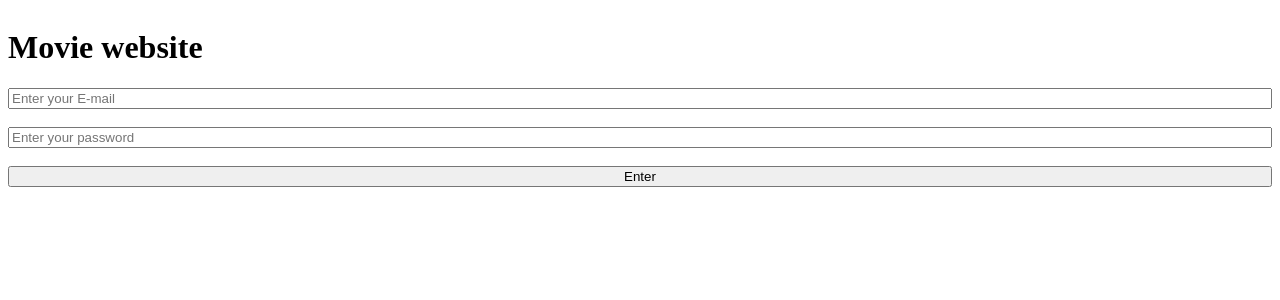
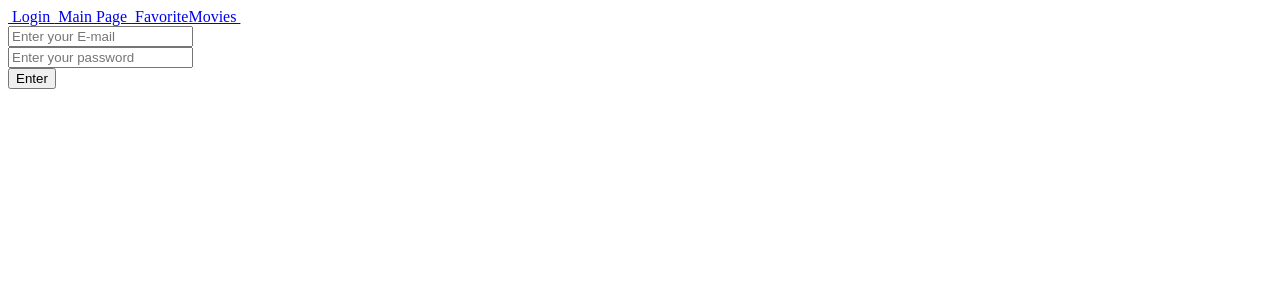
Before and after one commit to tigran12345678/Movie-Website, a React (Vite) app: page / in a window 1280 px wide. Shown: the top 300 px of the page. Built offline with nearby package versions, Linux system fonts and the light colour scheme.

Commit message:
Added Router

```diff
--- a/package.json
+++ b/package.json
@@ -14,6 +14,7 @@
     "react": "^19.1.0",
     "react-dom": "^19.1.0",
     "react-redux": "^9.2.0",
+    "react-router": "^7.5.3",
     "react-router-dom": "^7.5.3"
   },
   "devDependencies": {
--- a/src/App.css
+++ b/src/App.css
@@ -12,3 +12,8 @@
   display: flex;
   flex-flow: column;
 }
+
+.Favorites {
+  display: flex;
+  flex-flow: row;
+}
--- a/src/App.tsx
+++ b/src/App.tsx
@@ -1,19 +1,61 @@
 
 import Login from './components/Login';
-import HeaderNavigation from './components/HeaderNavigation';
-import Movies from './components/Movies';
-import FavoritesPage from './components/FavoritesPage';
+import Layout from './components/layout/HeaderNavigation';
+import Movies from './components/mainPage/Movies';
+import FavoritesPage from './components/favoritesPage/FavoritesPage';
 import './App.css';
-import { BrowserRouter, Routes, Route, NavLink } from 'react-router-dom';
+import {  createBrowserRouter, RouterProvider, NavLink} from 'react-router';
 
-export default function App() {
+
+
+
+const LoginPage  = () => {
+      return(
+          <Login />
+      );
+}
+
+
+const MainPage = () => {
+    return (
+      <Movies />
+    )
+}
+
+const FavoriteMovies = () =>{
+    return (
+      <FavoritesPage />
+    )
+}
+
+const router = createBrowserRouter ([
+
+      {
+        path:"/",
+        element: <Layout><LoginPage /></Layout>
+      },
+      {
+        path: "/mainPage",
+        element: <Layout> <MainPage /></Layout>
+      },
+      {  path: "/favoriteMovies",
+        element: <Layout><FavoriteMovies /></Layout>
+      }
+
+]);
+
+
+ function App() {
   return (
 
-    <div className='App'>
-    <h1>Movie website</h1>
-    <Login></Login>
-    {/* <Movies></Movies> */}
-  {/* <FavoritesPage></FavoritesPage> */}
-    </div>
+    <>
+
+        <RouterProvider router = {router} />
+
+    </>
+
   );
 }
+
+
+export default App
--- /dev/null
+++ b/src/components/favoritesPage/DrawFavoriteMovie.tsx
@@ -0,0 +1,22 @@
+
+
+
+
+function DrawFavoriteMovie({title, yearOfRelease, poster}){
+
+    return(
+
+        <div className="FavoriteMovie">
+
+            <img src={poster} alt="" />
+            <p>{title}</p>
+            <p>{yearOfRelease}</p>
+
+        </div>
+
+    );
+
+}
+
+
+export default DrawFavoriteMovie
--- /dev/null
+++ b/src/components/favoritesPage/FavoritesPage.tsx
@@ -0,0 +1,36 @@
+import DrawFavoriteMovie from "./DrawFavoriteMovie";
+
+
+
+function FavoritesPage(){
+
+    const raw = localStorage.getItem("favorites");
+    const movies =  JSON.parse(raw);
+    console.log(typeof movies);
+
+
+
+    return(
+        <div className="Favorites">
+        {movies.map((movie) => (
+            <div>
+
+                <DrawFavoriteMovie
+                title = {movie.original_title}
+                poster = {`https://image.tmdb.org/t/p/w200${movie.poster_path}`}
+                yearOfRelease = {movie.release_date}
+
+                />
+                   {/* <img src= {`https://image.tmdb.org/t/p/w200${movie.poster_path}`} alt="Movie Poster" />
+                   <p>{movie.original_title}</p>
+                   <p>{movie.release_date}</p>
+                     */}
+            </div>
+        ))}
+        </div>
+    );
+
+}
+
+
+export default FavoritesPage;
--- /dev/null
+++ b/src/components/layout/HeaderNavigation.tsx
@@ -0,0 +1,31 @@
+import { NavLink } from "react-router"
+
+function Layout({children}) {
+
+    return (
+    <>
+        <nav>
+        <NavLink to ="/" end>
+        &nbsp;Login&nbsp;
+        </NavLink>
+
+        <NavLink to ="/MainPage" end>
+        &nbsp;Main Page&nbsp;
+        </NavLink>
+
+
+
+        <NavLink to ="/favoriteMovies" end>
+        &nbsp;FavoriteMovies&nbsp;
+        </NavLink>
+
+        </nav>
+        {children}
+    </>
+    );
+
+
+}
+
+
+export default Layout
--- a/src/components/Movies.tsx
+++ b/src/components/mainPage/Movies.tsx
@@ -1,4 +1,5 @@
 import { useEffect, useState } from "react";
+import FavoritesPage from "../favoritesPage/FavoritesPage";
 import Movie from "./Movie";
 
 function Movies() {
@@ -17,8 +18,6 @@ function Movies() {
       alert("Movie Saved");
       localStorage.setItem("favorites", JSON.stringify(savedMovies));
     }
-
-
 
   }, [savedMovies])
 
```
Also changed, not shown: src/components/FavoritesPage.tsx (deleted, +0 -27 lines), src/components/HeaderNavigation.tsx (deleted, +0 -14 lines), src/components/mainPage/Movie.tsx (renamed from src/components/Movie.tsx), 1 other file (tests, documents, lock files or other folders).
